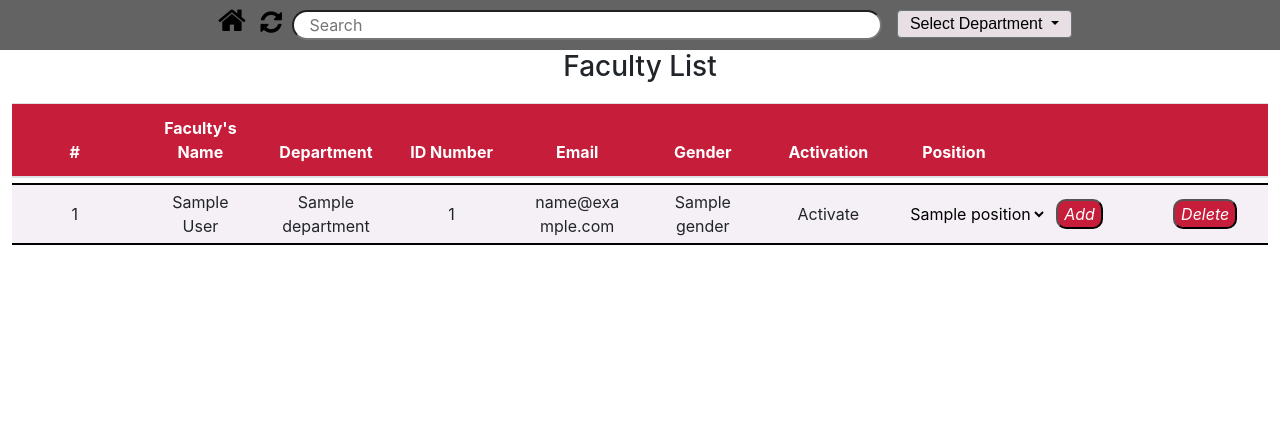
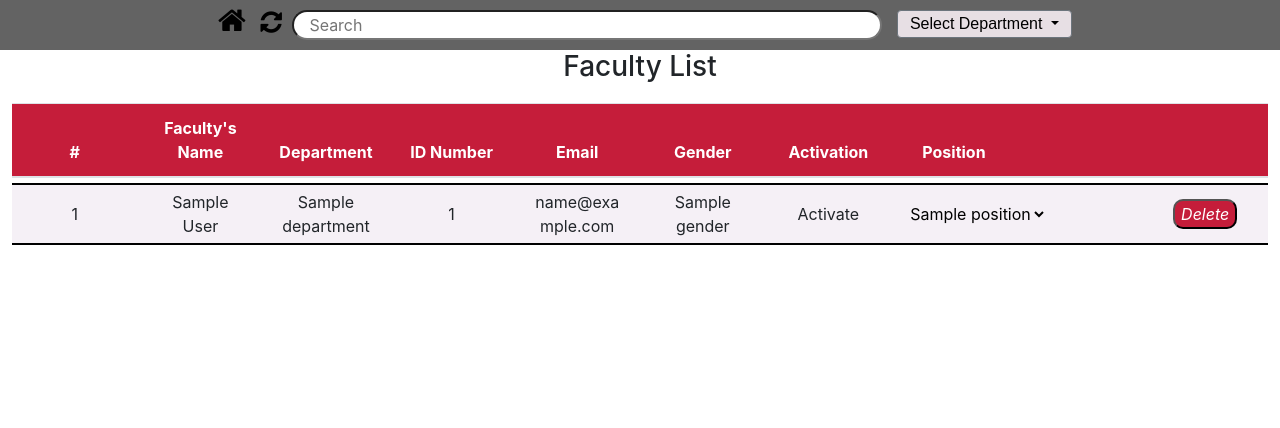
Before and after one commit to JazminnAira/request_credentials_system, a Django app: template gradclear_project/gradclear_app/templates/html_files/7.4Registrar Faculty List.html in a window 1280 px wide. Shown: the top 428 px of the page. Run offline with Django 4.2, Linux system fonts and the light colour scheme; the template is opened without the code that fills it: most values are stand-ins (such as "Sample title", 1, 10 or a date in 2020); parts of the project's set-up code (start-up, migrations or seed data) failed here and were passed over; some libraries are stand-ins or nearby versions.

Commit message:
delete button

```diff
--- a/gradclear_project/gradclear_app/templates/html_files/7.4Registrar Faculty List.html
+++ b/gradclear_project/gradclear_app/templates/html_files/7.4Registrar Faculty List.html
@@ -472,7 +472,7 @@
                                 </form>
                             </td>
                             <td><input type="text" name="id_from_table" hidden value={{instance.id}}>
-                                <button class="button"><a style="color: #fff;" href="registrar_faculty_approval/{{ instance.id }}">Add</a></button></td>
+
                             </td>
                             <td>
                                 <button class="button"><a style="color: #fff;" href="" onclick="fun()">Delete</a></button></td>
```
